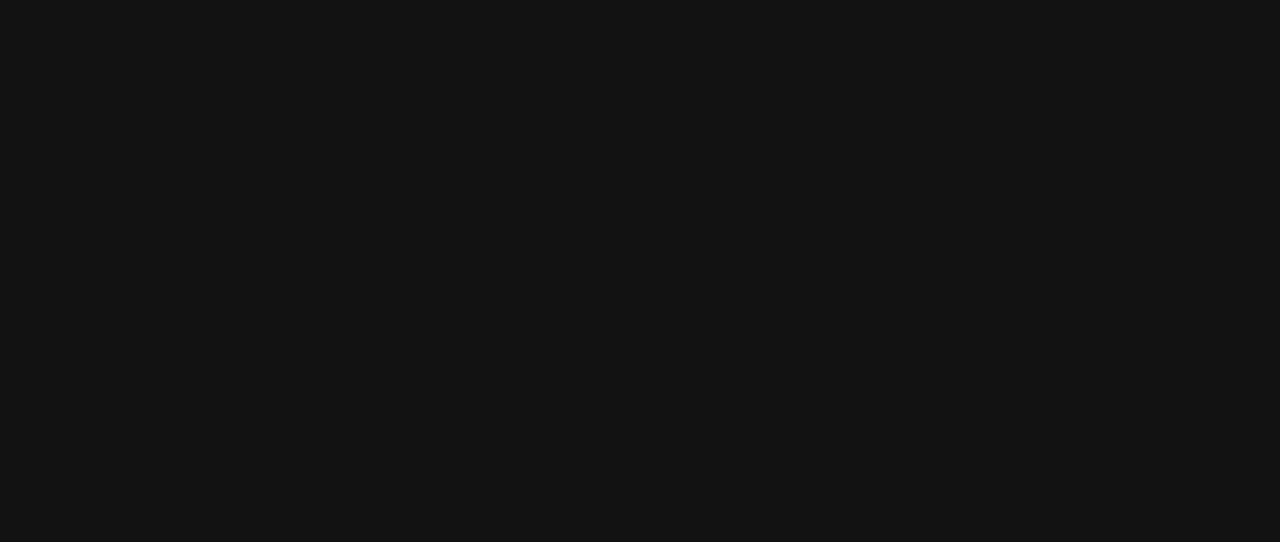
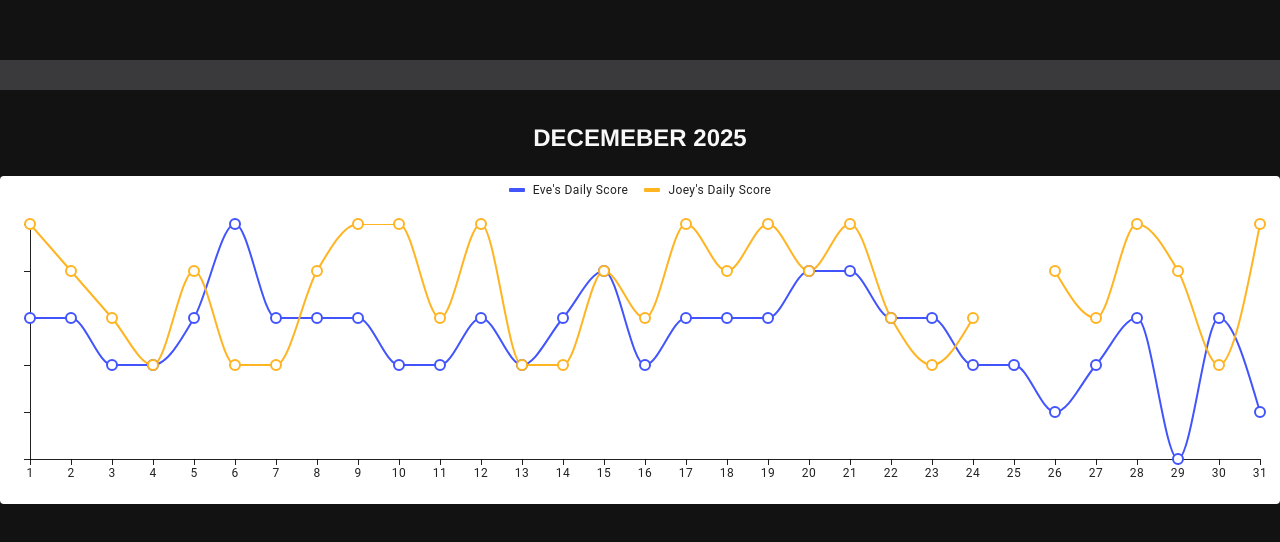
Before and after one commit to ImpossiblePasta/wordlers, a React (Vite) app: page /2025dec in a window 1280 px wide. Before the commit this address had no page. Shown: the part 118-660 px from the top of the page. Built offline with nearby package versions, Linux system fonts and the light colour scheme; a web font is replaced by a local one.

Commit message:
test dec2025 data

```diff
--- a/index.html
+++ b/index.html
@@ -7,11 +7,13 @@
     <title>WORDLERS</title>
 
     <link rel="stylesheet" href="https://fonts.googleapis.com/css?family=Sofia">
-
-
   </head>
   <body>
-    <div id="root"></div>
-    <script type="module" src="/src/main.jsx"></script>
+    <div class="outer">
+      <div class="middle">
+        <div id="root"></div>
+        <script type="module" src="/src/main.jsx"></script>
+      </div>
+    </div>
   </body>
 </html>
--- a/package.json
+++ b/package.json
@@ -15,6 +15,8 @@
 		"@emotion/react": "^11.14.0",
 		"@emotion/styled": "^11.14.1",
 		"@mui/material": "^7.3.7",
+		"@mui/x-charts": "^8.27.5",
+		"@mui/x-data-grid": "^8.27.5",
 		"node": "^22.22.1",
 		"react": "^19.1.1",
 		"react-dom": "^19.1.1",
@@ -30,6 +32,6 @@
 		"eslint-plugin-react-refresh": "^0.4.20",
 		"globals": "^16.3.0",
 		"vite": "^7.1.2",
-		"wrangler": "^4.58.0"
+		"wrangler": "^4.35.0"
 	}
 }
--- /dev/null
+++ b/src/assets/2025/score.js
@@ -0,0 +1,35 @@
+const X="X"
+const na="na"
+export const scoreData = [
+{ date: new Date(2025, 12, 1), Eve:4,Joey:6,Kath:3,Murphy:2,Sarah:2,Till:3,Twig:4},
+{ date: new Date(2025, 12, 2), Eve:4,Joey:5,Kath:4,Murphy:4,Sarah:5,Till:5,Twig:6},
+{ date: new Date(2025, 12, 3), Eve:3,Joey:4,Kath:3,Murphy:3,Sarah:3,Till:5,Twig:6},
+{ date: new Date(2025, 12, 4), Eve:3,Joey:3,Kath:4,Murphy:3,Sarah:4,Till:5,Twig:4},
+{ date: new Date(2025, 12, 5), Eve:4,Joey:5,Kath:3,Murphy:2,Sarah:6,Till:3,Twig:4},
+{ date: new Date(2025, 12, 6), Eve:6,Joey:3,Kath:4,Murphy:4,Sarah:4,Till:5,Twig:4},
+{ date: new Date(2025, 12, 7), Eve:4,Joey:3,Kath:2,Murphy:2,Sarah:4,Till:4,Twig:5},
+{ date: new Date(2025, 12, 8), Eve:4,Joey:5,Kath:3,Murphy:3,Sarah:5,Till:5,Twig:5},
+{ date: new Date(2025, 12, 9), Eve:4,Joey:6,Kath:4,Murphy:4,Sarah:4,Till:4,Twig:5},
+{ date: new Date(2025, 12, 10), Eve:3,Joey:6,Kath:2,Murphy:4,Sarah:4,Till:5,Twig:5},
+{ date: new Date(2025, 12, 11), Eve:3,Joey:4,Kath:5,Murphy:3,Sarah:5,Till:4,Twig:5},
+{ date: new Date(2025, 12, 12), Eve:4,Joey:6,Kath:3,Murphy:3,Sarah:5,Till:5,Twig:3},
+{ date: new Date(2025, 12, 13), Eve:3,Joey:3,Kath:4,Murphy:3,Sarah:5,Till:4,Twig:4},
+{ date: new Date(2025, 12, 14), Eve:4,Joey:3,Kath:3,Murphy:3,Sarah:6,Till:5,Twig:4},
+{ date: new Date(2025, 12, 15), Eve:5,Joey:5,Kath:5,Murphy:4,Sarah:5,Till:4,Twig:4},
+{ date: new Date(2025, 12, 16), Eve:3,Joey:4,Kath:3,Murphy:3,Sarah:6,Till:5,Twig:4},
+{ date: new Date(2025, 12, 17), Eve:4,Joey:6,Kath:4,Murphy:3,Sarah:3,Till:4,Twig:4},
+{ date: new Date(2025, 12, 18), Eve:4,Joey:5,Kath:5,Murphy:4,Sarah:X,Till:5,Twig:5},
+{ date: new Date(2025, 12, 19), Eve:4,Joey:6,Kath:5,Murphy:4,Sarah:5,Till:5,Twig:2},
+{ date: new Date(2025, 12, 20), Eve:5,Joey:5,Kath:3,Murphy:3,Sarah:4,Till:2,Twig:3},
+{ date: new Date(2025, 12, 21), Eve:5,Joey:6,Kath:5,Murphy:3,Sarah:4,Till:5,Twig:5},
+{ date: new Date(2025, 12, 22), Eve:4,Joey:4,Kath:5,Murphy:3,Sarah:4,Till:5,Twig:5},
+{ date: new Date(2025, 12, 23), Eve:4,Joey:3,Kath:3,Murphy:3,Sarah:3,Till:3,Twig:2},
+{ date: new Date(2025, 12, 24), Eve:3,Joey:4,Kath:3,Murphy:3,Sarah:3,Till:3,Twig:4},
+{ date: new Date(2025, 12, 25), Eve:3,Joey:X,Kath:4,Murphy:3,Sarah:3,Till:3,Twig:4},
+{ date: new Date(2025, 12, 26), Eve:2,Joey:5,Kath:4,Murphy:3,Sarah:3,Till:3,Twig:4},
+{ date: new Date(2025, 12, 27), Eve:3,Joey:4,Kath:6,Murphy:3,Sarah:2,Till:5,Twig:X},
+{ date: new Date(2025, 12, 28), Eve:4,Joey:6,Kath:4,Murphy:X,Sarah:6,Till:X,Twig:4},
+{ date: new Date(2025, 12, 29), Eve:1,Joey:5,Kath:4,Murphy:3,Sarah:4,Till:4,Twig:3},
+{ date: new Date(2025, 12, 30), Eve:4,Joey:3,Kath:5,Murphy:3,Sarah:4,Till:4,Twig:3},
+{ date: new Date(2025, 12, 31), Eve:2,Joey:6,Kath:3,Murphy:3,Sarah:4,Till:4,Twig:3},
+];
--- /dev/null
+++ b/src/components/pagebody.css
@@ -0,0 +1,12 @@
+
+.headerBox{
+    width: 100%;
+    height: 30px;
+    background-color: #3a3a3c;
+  }
+
+@media screen and (max-width: 1000px) {
+  .headerBox{
+    height: 60px;
+  }
+}
--- /dev/null
+++ b/src/components/pagebody.jsx
@@ -0,0 +1,12 @@
+import './pagebody.css';
+
+export function Header({lastMonth, nextMonth}) {
+
+    return (
+        // html header accounting for screensize
+        <div className="headerBox">
+
+
+        </div>
+    );
+}
--- a/src/index.css
+++ b/src/index.css
@@ -1,4 +1,4 @@
-:root {
+html  {
   font-family: 'Franklin Gothic Medium', system-ui, Avenir, Helvetica, Arial, sans-serif;
   line-height: 1.5;
   font-weight: 400;
@@ -11,80 +11,33 @@
   text-rendering: optimizeLegibility;
   -webkit-font-smoothing: antialiased;
   -moz-osx-font-smoothing: grayscale;
+
+  height: 100%;
 }
 
 body {
+  min-height: 100%;
   margin: 0;
   display: flex;
   flex-direction: column;
-  justify-content: center;
-  flex: 1 0 auto;
 
-  align-items: center;
-  place-items: center;
+  /* justify-content: center; */
+
+  /* align-items: center;
+  place-items: center; */
   min-width: 320px;
-  min-height: 100vh;
-
 }
 
-h1 {
-  font-size: 3.2em;
-  line-height: 1.1;
+.outer {
+  display: table;
+  position: absolute;
+  top: 0;
+  left: 0;
+  height: 100%;
+  width: 100%;
 }
 
-h2 {
-  margin-top: 30px;
-  text-align: center;
+.middle {
+  display: table-cell;
+  vertical-align: middle;
 }
-
-hr {
-  margin-top: 30px;
-  margin-bottom: 40px;
-}
-
-a {
-  text-decoration: none;
-  font-size: 14px;
-  text-align: center;
-  max-width: none;
-  color: #818384;
-}
-
-a:hover {
-  text-decoration: underline;
-  color: #b59f3b;
-}
-
-.homeBox {
-  margin-bottom: 30px;
-  margin-top: 30px;
-  margin-left: 20px;
-  margin-right: 20px;
-
-  display: flex;
-  flex-direction: column;
-  align-items: center;
-  justify-content: center;
-  flex: 1 0 auto;
-
-}
-
-.homeLogo {
-  content-visibility: hidden;
-  margin-right: auto;
-  margin-left: auto;
-}
-
-.wordleRow {
-    content-visibility: visible;
-  }
-
-@media screen and (max-width: 1000px) {
-  .wordleRow {
-    content-visibility: hidden;
-  }
-
-  .homeLogo {
-    content-visibility: visible;
-  }
-}
--- a/src/main.jsx
+++ b/src/main.jsx
@@ -1,4 +1,3 @@
-import { StrictMode } from 'react';
 import { createRoot } from 'react-dom/client';
 
 import './index.css';
@@ -6,6 +5,7 @@ import {BrowserRouter, Routes, Route, Link} from 'react-router-dom';
 
 import Home from './pages/home';
 import Info from './pages/info';
+import December2025 from './pages/2025_12';
 
 createRoot(document.getElementById('root')).render(
   <BrowserRouter>
@@ -13,6 +13,7 @@ createRoot(document.getElementById('root')).render(
     <Routes>
       <Route exact path='/' element={<Home/>} />
       <Route exact path='/info' element={<Info/>} />
+      <Route exact path='/2025dec' element={<December2025/>} />
     </Routes>
   </BrowserRouter>
 )
--- /dev/null
+++ b/src/pages/2025.css
@@ -0,0 +1,11 @@
+.pageBox {
+  min-height: 100%;
+}
+
+.mainPage {
+  height: 100%;
+}
+
+.graphBox {
+  background-color: #ffffff;
+}
--- /dev/null
+++ b/src/pages/2025_12.jsx
@@ -0,0 +1,55 @@
+import './2025.css'
+
+import { Header } from '../components/pagebody';
+
+import Box from '@mui/material/Box';
+import { scoreData } from '../assets/2025/score';
+import { LineChart } from '@mui/x-charts/LineChart';
+
+
+function December2025() {
+
+
+  return(
+    <div className='pageBox'>
+      <Header />
+      <div className='mainPage'>
+        <h2>DECEMEBER 2025</h2>
+        <Box sx={{
+          width: '100%',
+          borderRadius: 1,
+          bgcolor: '#ffffff',
+            '&:hover': {
+              bgcolor: 'f0f0f0', },
+          }}>
+          <LineChart
+            dataset={scoreData}
+            xAxis={ [ {
+                id: 'Decemeber',
+                dataKey: 'date',
+                scaleType: 'time',
+                valueFormatter: (date) => date.getDate().toString(),
+            }, ] }
+            yAxis={[{ width: 10 }]}
+            series={[
+              {
+                id: 'Eve',
+                label: 'Eve\'s Daily Score',
+                dataKey: 'Eve',
+              },
+              {
+                id: 'Joey',
+                label: 'Joey\'s Daily Score',
+                dataKey: 'Joey',
+              },
+            ]}
+            height={300}
+          />
+        </Box>
+      </div>
+
+    </div>
+  );
+}
+
+export default December2025;
--- /dev/null
+++ b/src/pages/home.css
@@ -0,0 +1,61 @@
+
+h1 {
+  font-size: 3.2em;
+  line-height: 1.1;
+}
+
+h2 {
+  margin-top: 30px;
+  text-align: center;
+}
+
+hr {
+  margin-top: 30px;
+  margin-bottom: 40px;
+}
+
+a {
+  text-decoration: none;
+  font-size: 14px;
+  text-align: center;
+  max-width: none;
+  color: #818384;
+}
+
+a:hover {
+  text-decoration: underline;
+  color: #b59f3b;
+}
+
+.homeBox {
+
+  /* margin-bottom: 50%;
+  margin-top: 50%;
+  margin-left: 20px;
+  margin-right: 20px;  */
+
+  display: flex;
+  flex-direction: column;
+  align-items: center;
+  justify-content: center;
+}
+
+.homeLogo {
+  content-visibility: hidden;
+  margin-right: auto;
+  margin-left: auto;
+}
+
+.wordleRow {
+    content-visibility: visible;
+  }
+
+@media screen and (max-width: 1000px) {
+  .wordleRow {
+    content-visibility: hidden;
+  }
+
+  .homeLogo {
+    content-visibility: visible;
+  }
+}
--- a/src/pages/home.jsx
+++ b/src/pages/home.jsx
@@ -1,8 +1,6 @@
-import '../index.css'
+import './home.css'
 import Button from '@mui/material/Button';
 import Stack from '@mui/material/Stack';
-import Divider from '@mui/material/Divider';
-import Link from '@mui/material/Link';
 import { createTheme, ThemeProvider } from '@mui/material/styles';
 import {CardWordle, Logo} from '../components/objects'
 
```
Also changed, not shown: 1 other file (tests, documents, lock files or other folders).
